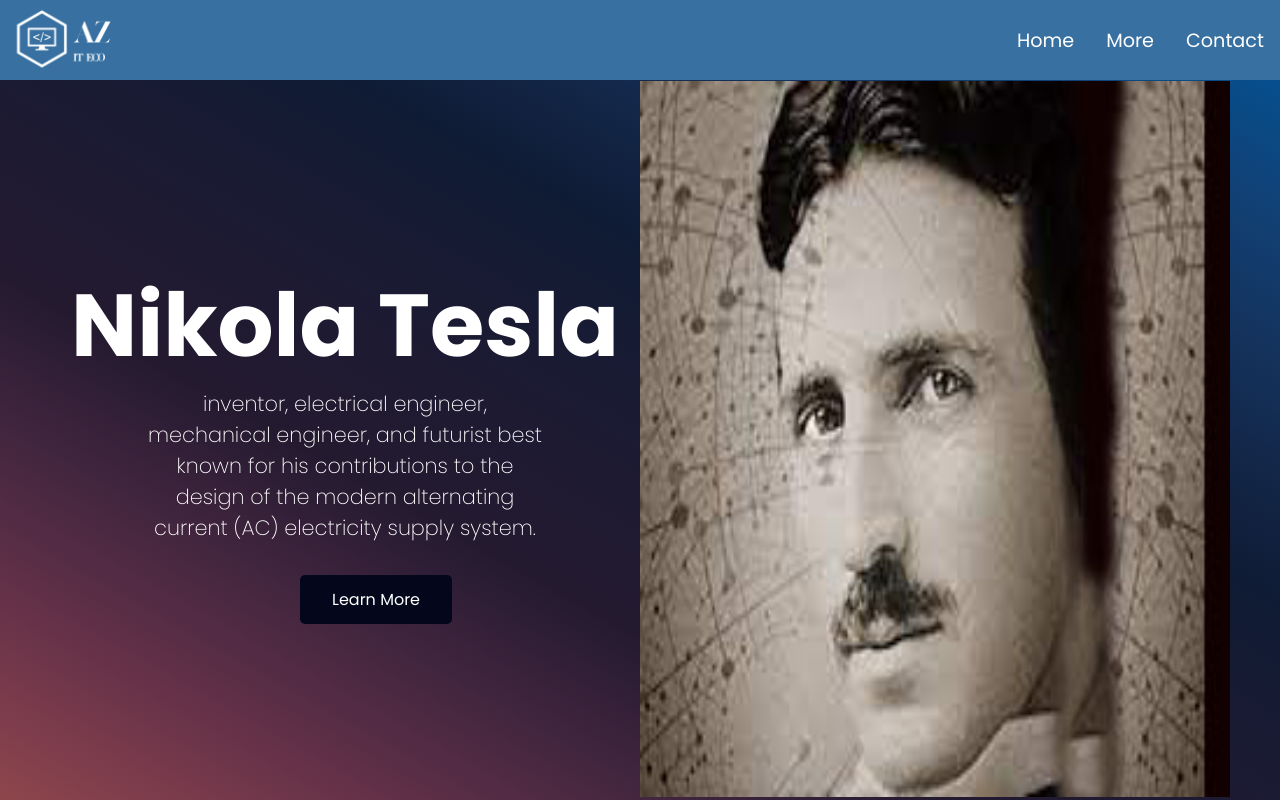
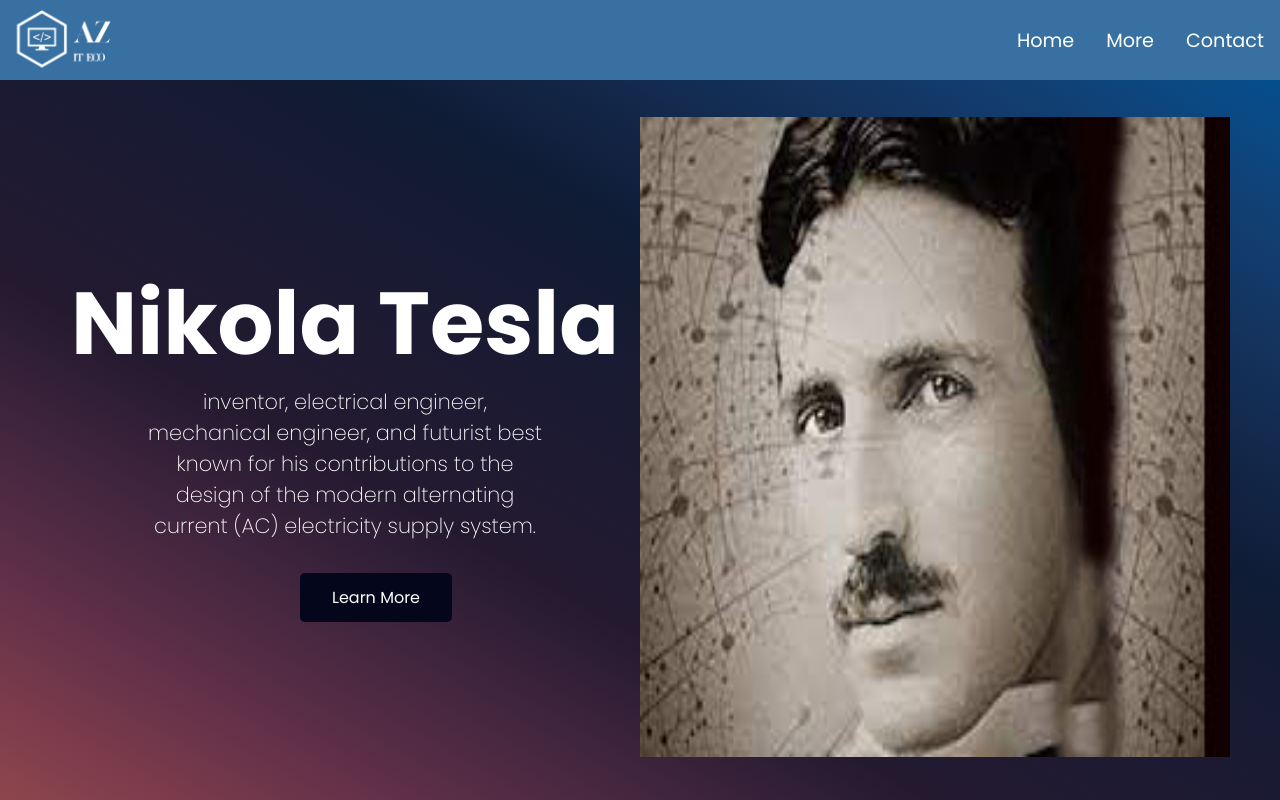
Before and after one commit to zeinedin/Az.github.io, a plain HTML site: page index.html in a window 1280 px wide. Shown: the top 800 px of the page. Drawn offline with nearby package versions, Linux system fonts and the light colour scheme.

Commit message:
Update style.css

```diff
--- a/style.css
+++ b/style.css
@@ -182,7 +182,7 @@
 }
 .main__img--container img {
     text-align: center;
-    height: 89.5vh;
+    height: 80vh;
     width: 100%;
 
     margin-top: 1px;
```
